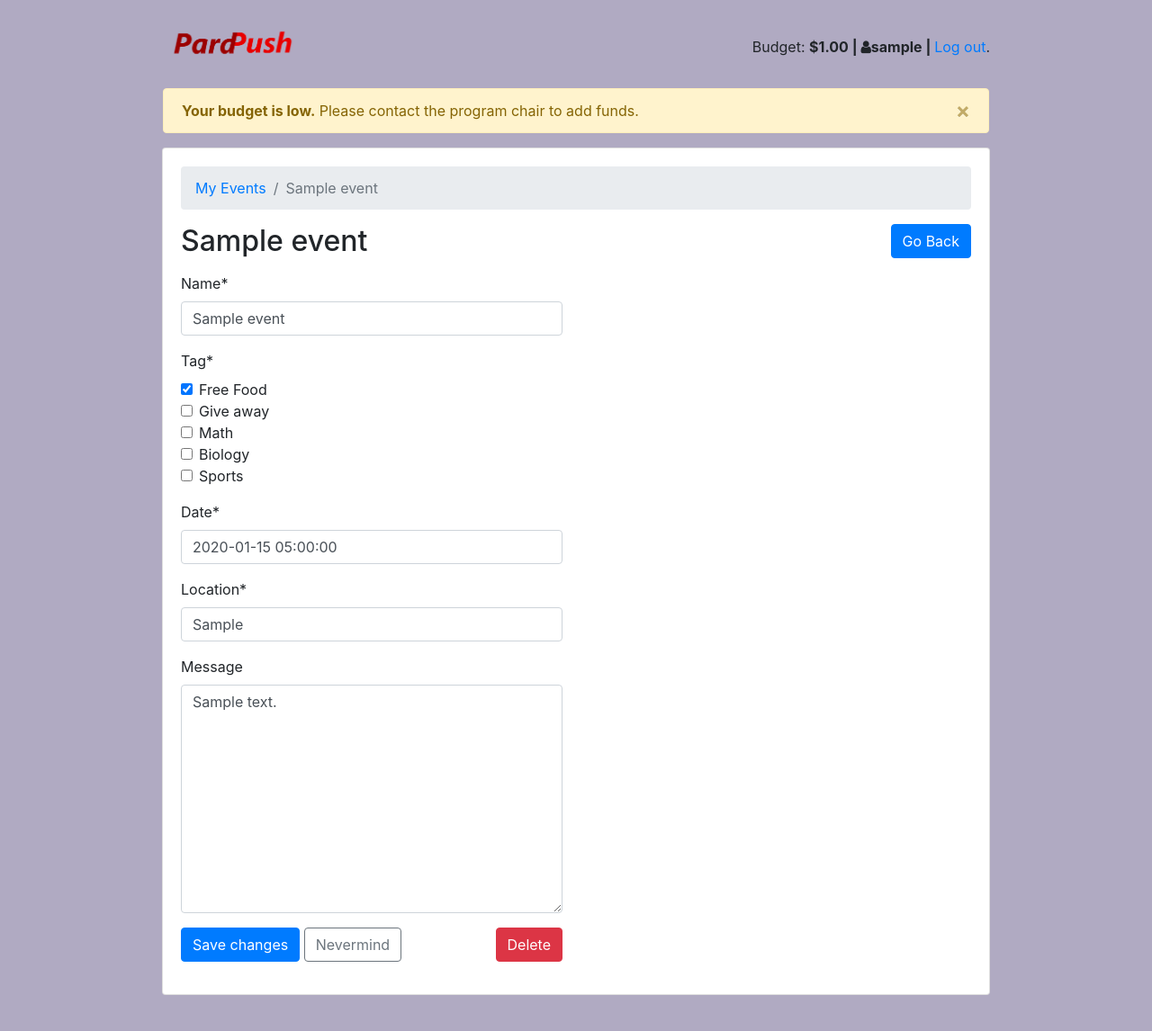
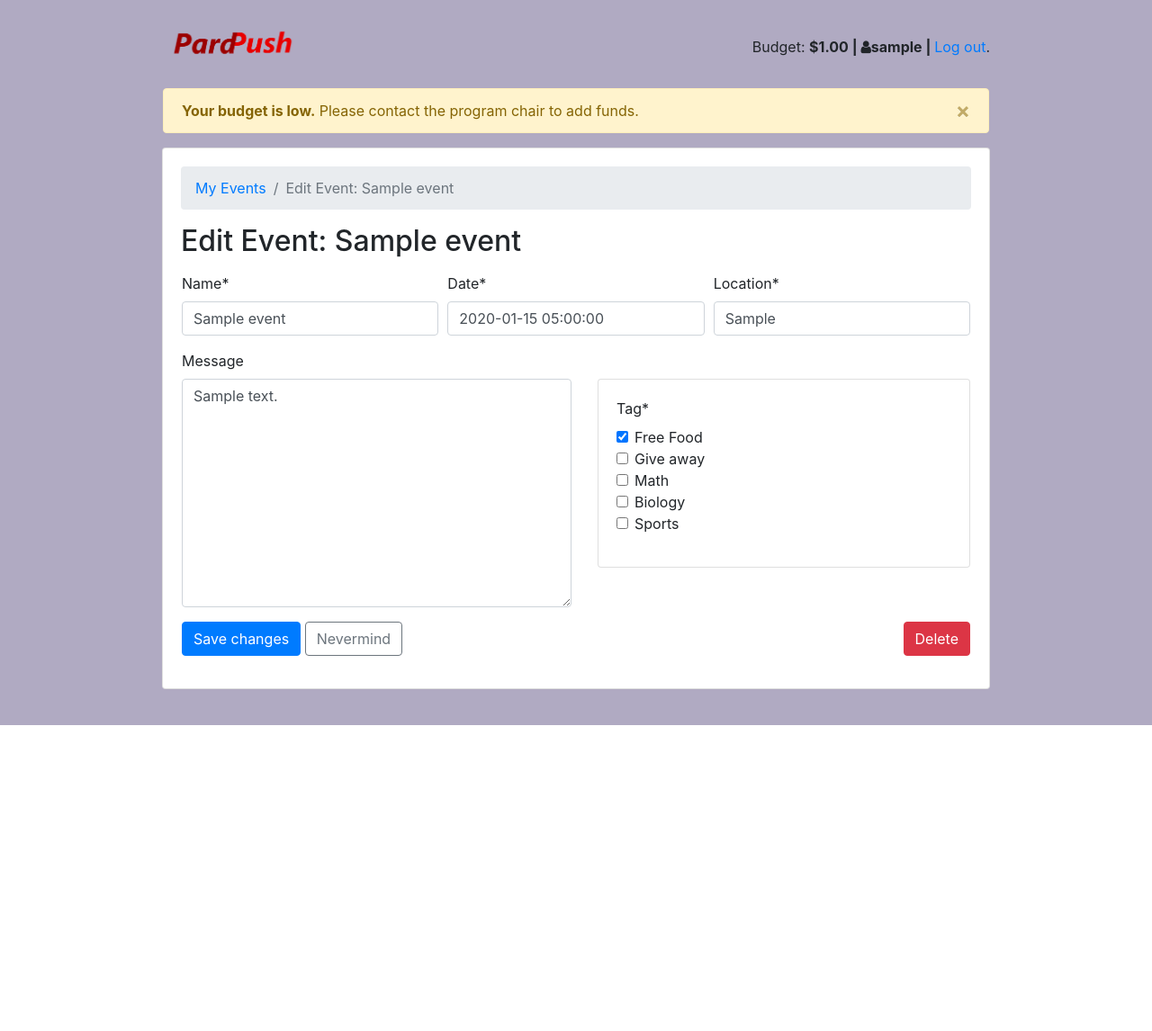
Before and after one commit to elast27/pardpush, a Django app: page /organizers/event/1/ in a window 1280 px wide. Shown: the whole page at 90% size. After the commit the page ends 806 px from the top, so only its background shows below. Run offline with Django 3.2, Linux system fonts and the light colour scheme; a user stored in the database is signed in; data comes from the database, SQL or seed files in the repository; tables that the repository leaves empty hold one stand-in row (values such as "Sample post"); parts of the project's set-up code (start-up, migrations or seed data) failed here and were passed over; some libraries are stand-ins or nearby versions; some web fonts are replaced.

Commit message:
vis: event change form with wrong date

```diff
--- a/pardpush_proj/notification/templates/notification/organizers/event_change_form.html
+++ b/pardpush_proj/notification/templates/notification/organizers/event_change_form.html
@@ -1,23 +1,45 @@
 {% extends 'base.html' %}
 
 {% load crispy_forms_tags %}
+{% load static %}
 
 {% block content %}
   <nav aria-label="breadcrumb">
     <ol class="breadcrumb">
       <li class="breadcrumb-item"><a href="{% url 'organizers:event_change_list' %}">My Events</a></li>
-      <li class="breadcrumb-item active" aria-current="page">{{ event.name }}</li>
+      <li class="breadcrumb-item active" aria-current="page">Edit Event: {{ event.name }}</li>
     </ol>
   </nav>
   <h2 class="mb-3">
-    {{ event.name }}
-    <a href="{% url 'organizers:event_change_list' %}" class="btn btn-primary float-right">Go Back</a>
+    Edit Event: {{ event.name }}
   </h2>
   <div class="row mb-3">
-    <div class="col-md-6 col-sm-8 col-12">
+    <div class="pl-3 pr-3" style="width:100%;">
       <form method="post" novalidate>
         {% csrf_token %}
-        {{ form|crispy }}
+        <div class="form-row">
+          <div class="form-group col-md-4 mb-0">
+            {{ form.name|as_crispy_field}}
+          </div>
+          <div class="form-group col-md-4 mb-0">
+            {{ form.date|as_crispy_field}}
+          </div>
+          <div class="form-group col-md-4 mb-0">
+            {{ form.location|as_crispy_field}}
+          </div>
+        </div>
+        <div class="form-row">
+          <div class="form-group col-md-6 mb-0">
+            {{ form.message|as_crispy_field}}
+          </div>
+          <div class="form-group col-md-6 mb-0 pl-4 pt-4 mt-2">
+            <div class="card">
+              <div class="card-body">
+                {{ form.tag|as_crispy_field}}
+              </div>
+            </div>
+          </div>
+        </div>
         <button type="submit" class="btn btn-primary">Save changes</button>
         <a href="{% url 'organizers:event_change_list' %}" class="btn btn-outline-secondary" role="button">Nevermind</a>
         <a href="{% url 'organizers:event_delete' event.pk %}" class="btn btn-danger float-right">Delete</a>
@@ -25,3 +47,13 @@
     </div>
   </div>
 {% endblock %}
+{% block scripts %}
+  {{ block.super }}
+  {{ form.media }}
+  <script src="{% static 'js/dynbudget.js' %}"></script>
+  <script type="text/javascript">
+     $(function () {
+        $('#id_date').datetimepicker({minDate: moment().subtract(10,'minutes'), maxDate: moment().add(1,'month'), defaultDate: moment()});
+    });
+  </script>
+{% endblock %}
--- a/pardpush_proj/notification/views/organizers.py
+++ b/pardpush_proj/notification/views/organizers.py
@@ -94,6 +94,11 @@ class EventUpdateView(UpdateView):
 
     def get_success_url(self):
         return reverse('organizers:event_change', kwargs={'pk': self.object.pk})
+    def form_valid(self,form):
+        messages.success(self.request, 'The event was update successfully!')
+        return redirect('home')
+
+
 
 
 @method_decorator([login_required, organizer_required], name='dispatch')
```
